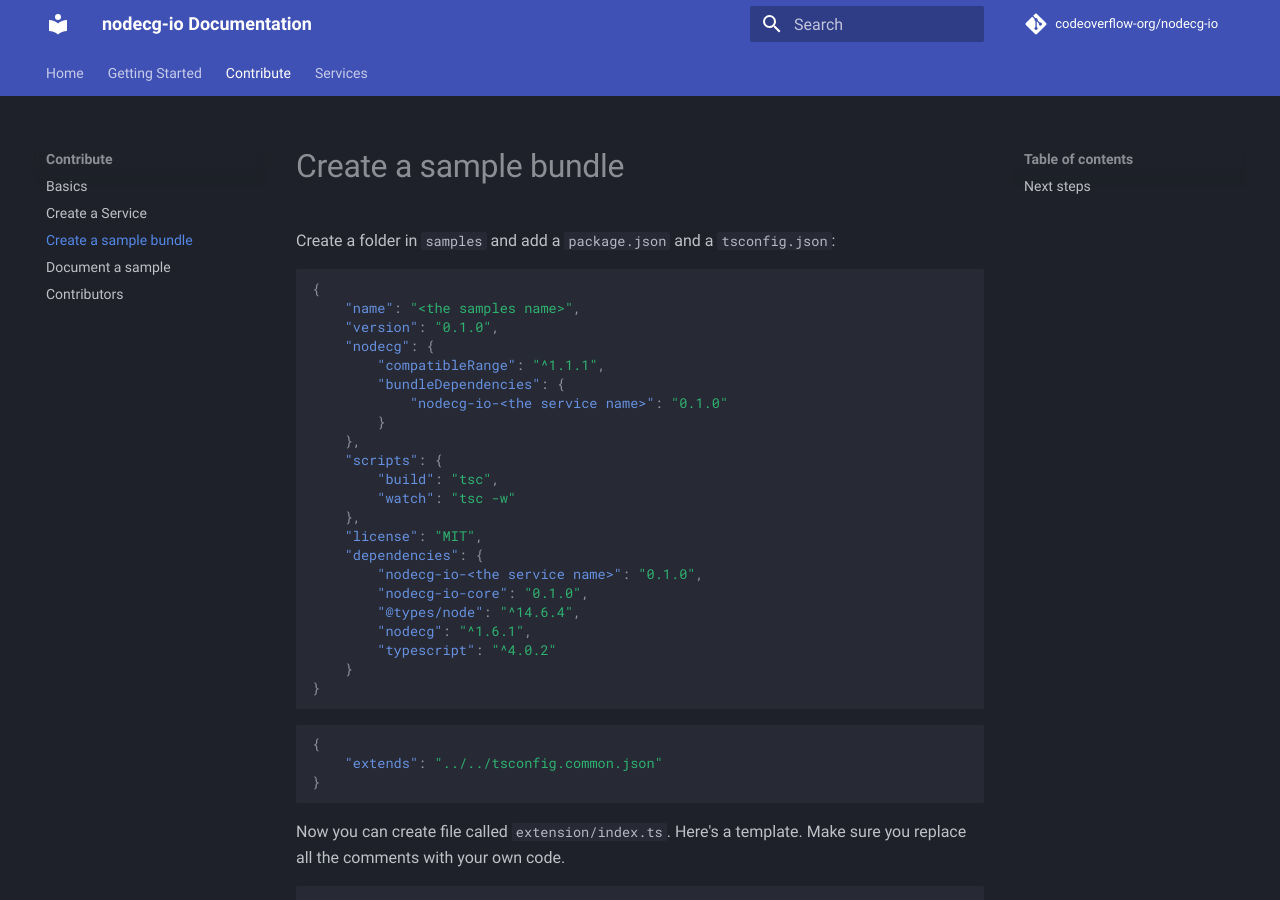
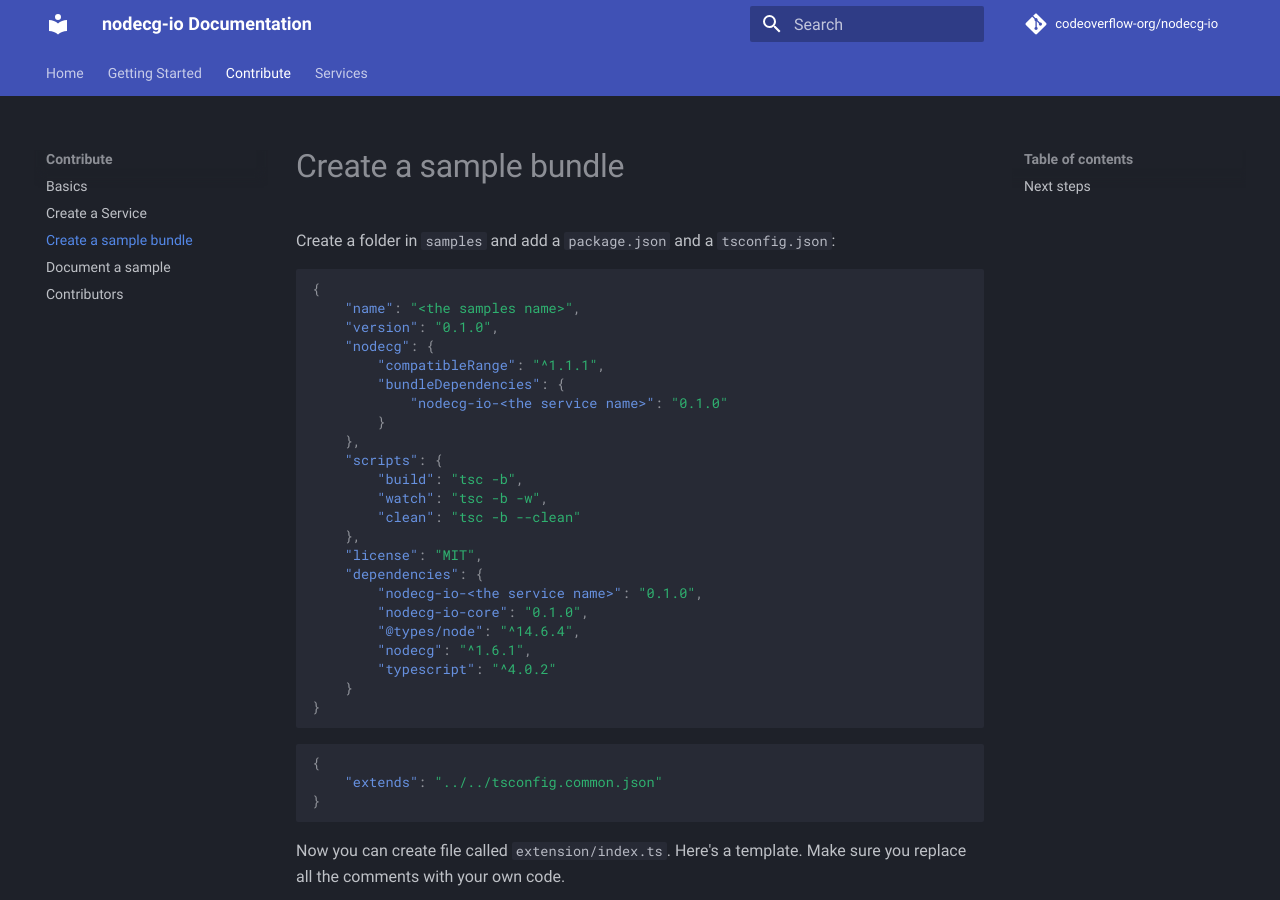
Before and after one commit to codeoverflow-org/nodecg-io-docs, an MkDocs documentation site: the page built from docs/contribute/create_sample.md, in a window 1280 px wide and 900 px high. Built offline with MkDocs 1.6.1 and Material for MkDocs 9.7.7, drawn with Linux system fonts in a browser that asks for light colours; comment, search, counter and statistics services are not loaded.

Commit message:
Use typescript build mode for incremental compilation

```diff
--- a/docs/contribute/create_sample.md
+++ b/docs/contribute/create_sample.md
@@ -13,8 +13,9 @@ Create a folder in `samples` and add a `package.json` and a `tsconfig.json`:
         }
     },
     "scripts": {
-        "build": "tsc",
-        "watch": "tsc -w"
+        "build": "tsc -b",
+        "watch": "tsc -b -w",
+        "clean": "tsc -b --clean"
     },
     "license": "MIT",
     "dependencies": {
```
Also changed, not shown: docs/contribute/create_service.md (+3 -2 lines).
